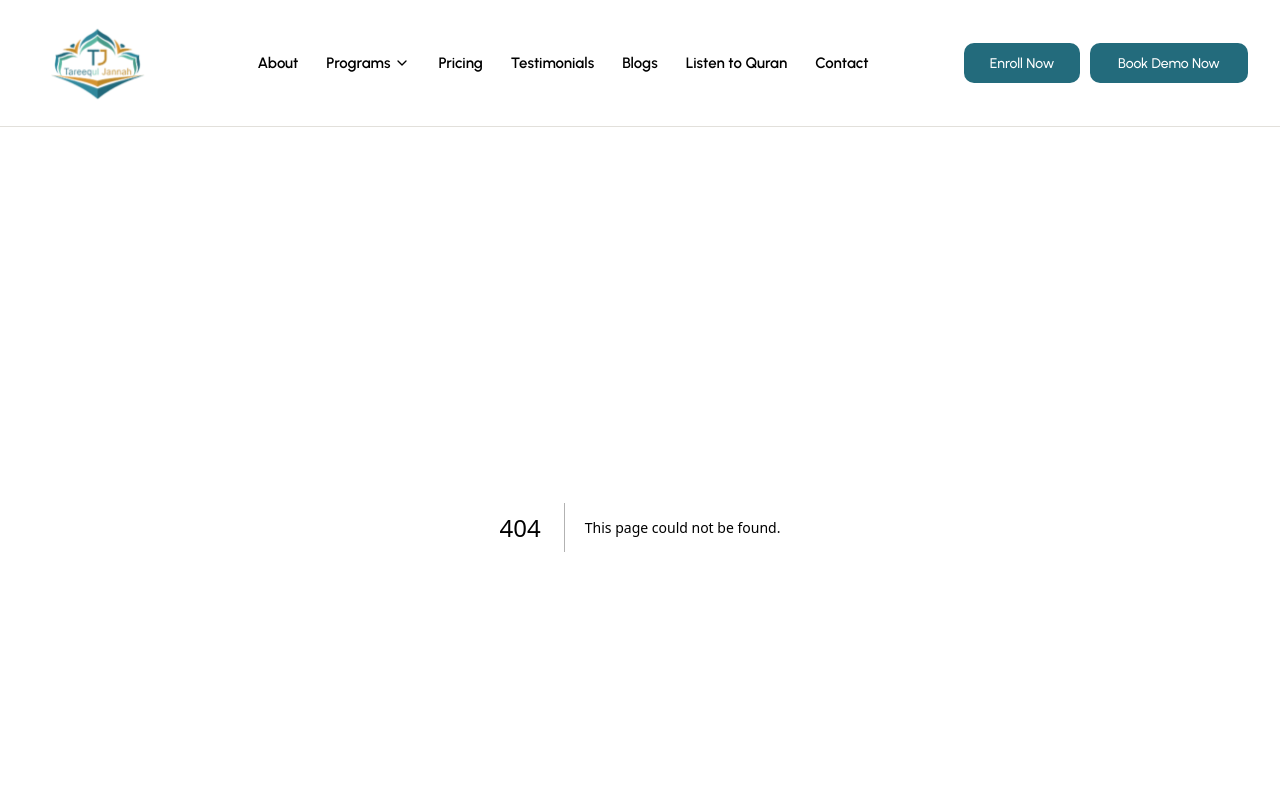
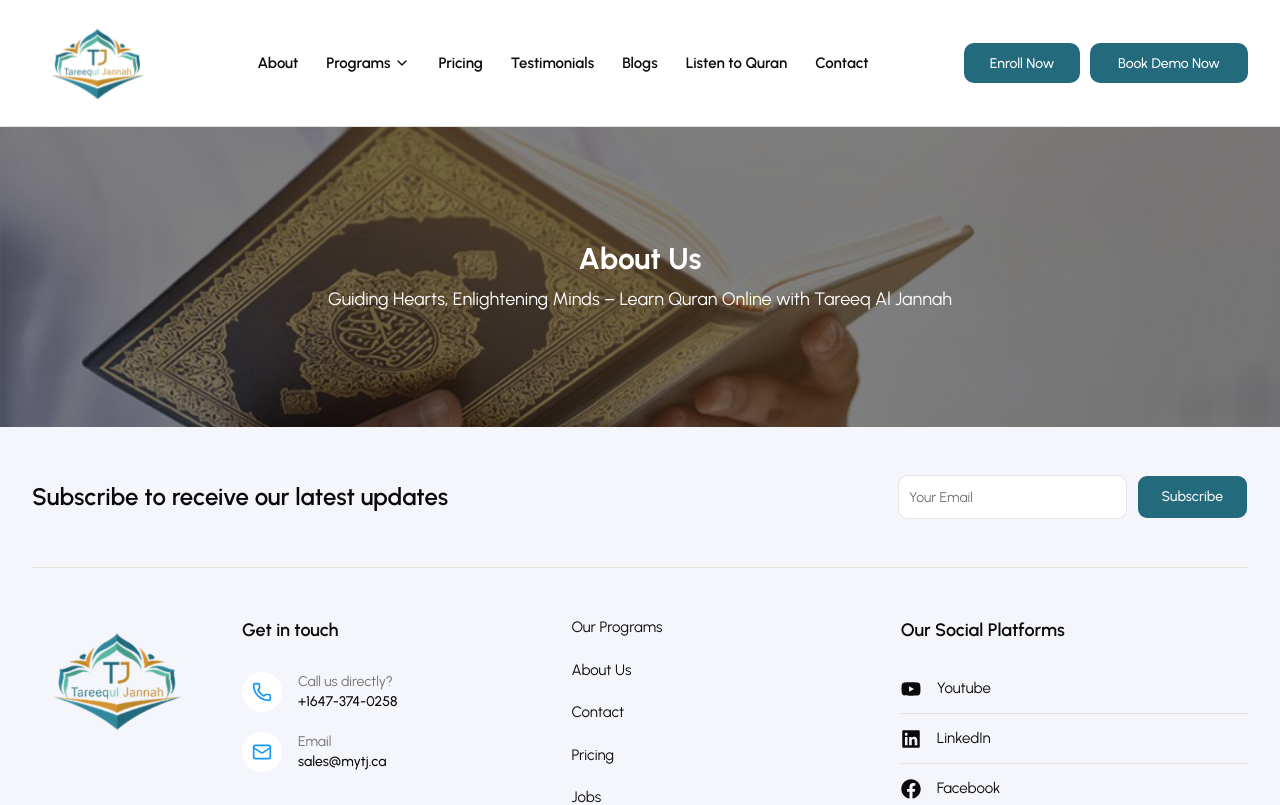
Before and after one commit to Samiramadan-coder/tarequljannah, a Next.js app: page /about-us in a window 1280 px wide. Before the commit this address had no page. Shown: the top 805 px of the page. Built offline with nearby package versions, Linux system fonts and the light colour scheme.

Commit message:
Add PageBanner component and About Us page

```diff
--- /dev/null
+++ b/src/app/about-us/page.tsx
@@ -0,0 +1,13 @@
+import PageBanner from "@/components/reusable/page-banner";
+
+export default function Page() {
+  return (
+    <div>
+      <PageBanner
+        title="About Us"
+        subtitle="Guiding Hearts, Enlightening Minds – Learn Quran Online with Tareeq Al Jannah"
+        imageSrc="/about-banner.png"
+      />
+    </div>
+  );
+}
--- /dev/null
+++ b/src/components/reusable/page-banner.tsx
@@ -0,0 +1,30 @@
+import Image from "next/image";
+
+export default function PageBanner({
+  title,
+  subtitle,
+  imageSrc,
+}: {
+  title: string;
+  subtitle: string;
+  imageSrc: string;
+}) {
+  return (
+    <div className="h-75 relative">
+      <div className="absolute inset-0 bg-black opacity-50" />
+
+      <Image
+        src={imageSrc}
+        alt="Page Banner"
+        width={1200}
+        height={300}
+        className="w-full h-full object-cover"
+      />
+
+      <div className="absolute inset-0 flex flex-col items-center justify-center text-white text-center">
+        <h1 className="text-3xl font-bold">{title}</h1>
+        <p className="mt-2 text-lg">{subtitle}</p>
+      </div>
+    </div>
+  );
+}
```
Also changed, not shown: public/about-banner.png (added).
